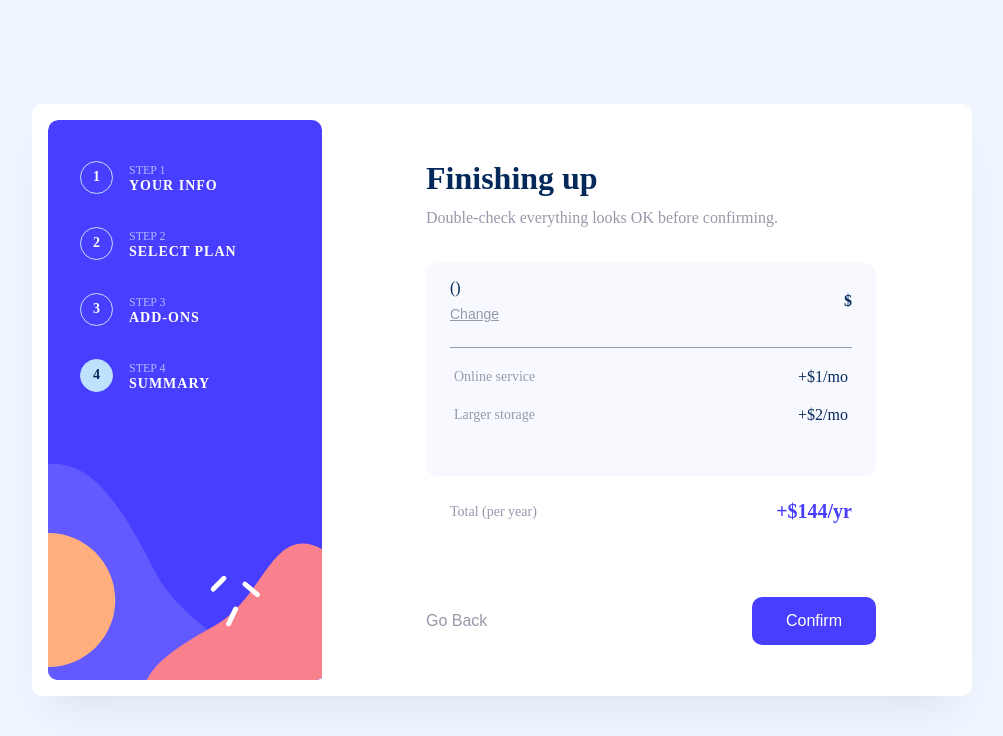
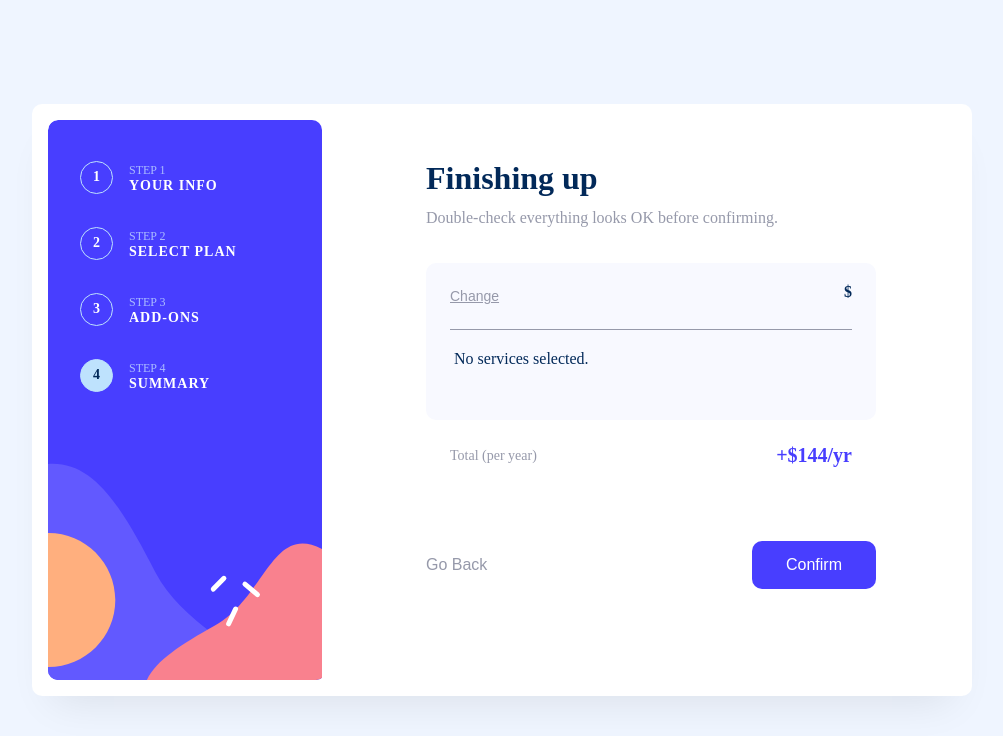
Before and after one commit to KiwiScreams/Multi-step-form, a React (Vite) app: page /summary in a window 1280 px wide. Shown: the top 736 px of the page, without its empty margins (138-1141 px from the left). Built offline with nearby package versions, Linux system fonts and the light colour scheme.

Commit message:
service summary

```diff
--- a/src/App.jsx
+++ b/src/App.jsx
@@ -18,14 +18,15 @@ function App() {
     selectedServices: [],
   });
   const [selectedPlan, setSelectedPlan] = useState(null);
-
-  // const handlePlanSelection = (plan) => {
-  //   setSelectedPlan(plan);
-  //   setFormValues((prevValues) => ({...prevValues, activePlan: plan}));
-  // };
   const handlePlanSelection = (plan) => {
     setFormValues((prevValues) => ({ ...prevValues, activePlan: plan }));
   };
+  const [selectedServices, setSelectedServices] = useState([]);
+
+  const handleServiceSelection = (service) => {
+    setSelectedServices((prevServices) => [...prevServices, service]);
+  };
+
   return (
     <main style={{ display: "flex", minHeight: "100vh" }}>
       <Home>
@@ -39,10 +40,19 @@ function App() {
             path="/select-plan"
             element={<SelectPlan handlePlanSelection={handlePlanSelection} />}
           />
-          <Route path="/add-ons" element={<AddOns />} />
+          <Route
+            path="/add-ons"
+            element={<AddOns setSelectedServices={setSelectedServices} selectedServices={selectedServices} />}
+          />
           <Route
             path="/summary"
-            element={<Summary formValues={fromValues} selectedPlan={fromValues.activePlan}/>}
+            element={
+              <Summary
+                formValues={fromValues}
+                selectedPlan={fromValues.activePlan}
+                selectedServices={selectedServices}
+              />
+            }
           />
           <Route path="/success" element={<Success />} />
         </Routes>
--- a/src/components/form/add-ons/AddOns.jsx
+++ b/src/components/form/add-ons/AddOns.jsx
@@ -4,21 +4,19 @@ import { yupResolver } from "@hookform/resolvers/yup";
 import validationSchema from "../../../validation-schema";
 import { useNavigate } from "react-router-dom";
 import { useState, useEffect } from "react";
-function AddOns(props) {
+function AddOns({setSelectedServices, selectedServices}) {
   const {
     handleSubmit,
     formState: { errors },
   } = useForm();
 
   const navigate = useNavigate();
-  const [selectedServices, setSelectedServices] = useState(() => {
-    const storedServices = localStorage.getItem("selectedServices");
-    return storedServices ? JSON.parse(storedServices) : [];
-  });
-
+  const [localSelectedServices, setLocalSelectedServices] = useState(
+    JSON.parse(localStorage.getItem("selectedServices")) || []
+  );
   useEffect(() => {
-    localStorage.setItem("selectedServices", JSON.stringify(selectedServices));
-  }, [selectedServices]);
+    localStorage.setItem("selectedServices", JSON.stringify(localSelectedServices));
+  }, [localSelectedServices]);
 
   const handleCheckboxChange = (event) => {
     const { name, checked } = event.target;
@@ -57,6 +55,15 @@ function AddOns(props) {
       price: "+$2/mo",
     },
   ];
+  const [service, setServices] = useState([]);
+  const handleServiceChange = (service) => {
+    if (service.includes(service)) {
+      setServices(service.filter((s) => s !== service));
+    } else {
+      setServices([...service, service]);
+    }
+    handleServiceSelection(service);
+  };
   return (
     <>
       <section className="personal-info-section">
--- a/src/components/form/select-plan/SelectPlan.jsx
+++ b/src/components/form/select-plan/SelectPlan.jsx
@@ -14,6 +14,7 @@ function SelectPlan({ handlePlanSelection }) {
   const [activePlan, setActivePlan] = useState(() => {
     const storedActivePlan = localStorage.getItem("activePlan");
     return storedActivePlan ? parseInt(storedActivePlan) : 0;
+
   });
   const [isMonthly, setIsMonthly] = useState(() => {
     const storedIsMonthly = localStorage.getItem("isMonthly");
@@ -66,22 +67,22 @@ function SelectPlan({ handlePlanSelection }) {
     {
       image: plan_1,
       title: "Arcade",
-      price: "$9/mo",
-      yearly: "$90/yr",
+      price: 9 + "/mo",
+      yearly: 90 + "/yr",
       free: "2 months free",
     },
     {
       image: plan_2,
       title: "Advanced",
-      price: "$12/mo",
-      yearly: "$120/yr",
+      price: 12 + "/mo",
+      yearly: 120 + "/yr",
       free: "2 months free",
     },
     {
       image: plan_3,
       title: "Pro",
-      price: "$15/mo",
-      yearly: "$150/yr",
+      price: 15 + "/mo",
+      yearly: 150 + "/yr",
       free: "2 months free",
     },
   ];
--- a/src/components/form/summary/Summary.jsx
+++ b/src/components/form/summary/Summary.jsx
@@ -8,13 +8,16 @@ import plan_2 from "../../../assets/images/plan-2.svg";
 import plan_3 from "../../../assets/images/plan-3.svg";
 import { useState } from "react";
 import { useEffect } from "react";
-function Summary({selectedPlan = {}}) {
+function Summary({ formValues, selectedPlan, selectedServices }) {
   const navigate = useNavigate();
   const [isMonthly, setIsMonthly] = useState(true);
-  // console.log(props.formValues);
+  const [localSelectedServices, setLocalSelectedServices] =
+    useState(selectedServices);
+
   const onGoBack = async (data) => {
     navigate("/add-ons");
   };
+
   const onConfirm = () => {
     navigate("/success");
     localStorage.clear();
@@ -25,15 +28,18 @@ function Summary({selectedPlan = {}}) {
     const storedDuration = localStorage.getItem("planDuration");
     setPlanDuration(storedDuration);
   }, []);
+
   useEffect(() => {
     const storedDuration = localStorage.getItem("planDuration");
     setPlanDuration(storedDuration);
     setIsMonthly(storedDuration === "monthly");
   }, []);
+
   const handlePlanChange = () => {
     setIsMonthly(!isMonthly);
     setPlanDuration(isMonthly ? "yearly" : "monthly");
   };
+
   const onChange = () => {
     navigate("/add-ons");
   };
@@ -45,21 +51,25 @@ function Summary({selectedPlan = {}}) {
         <div className="summary-container">
           <div className="summary-header flex">
             <div>
-              <h3 className="name">{selectedPlan?.title} ({planDuration})</h3>
+              <h3 className="name">{selectedPlan?.title}</h3>
               <button onClick={onChange}>Change</button>
             </div>
             <span>${selectedPlan?.price}</span>
           </div>
           <table>
             <tbody>
-              <tr>
-                <th>Online service</th>
-                <td>+$1/mo</td>
-              </tr>
-              <tr>
-                <th>Larger storage</th>
-                <td>+$2/mo</td>
-              </tr>
+              {localSelectedServices && localSelectedServices.length > 0 ? (
+                localSelectedServices.map((service, index) => (
+                  <tr key={index}>
+                    <th>{service.name}</th>
+                    <td>+${service.price}/mo</td>
+                  </tr>
+                ))
+              ) : (
+                <tr>
+                  <td colSpan={2}>No services selected.</td>
+                </tr>
+              )}
             </tbody>
           </table>
         </div>
```
